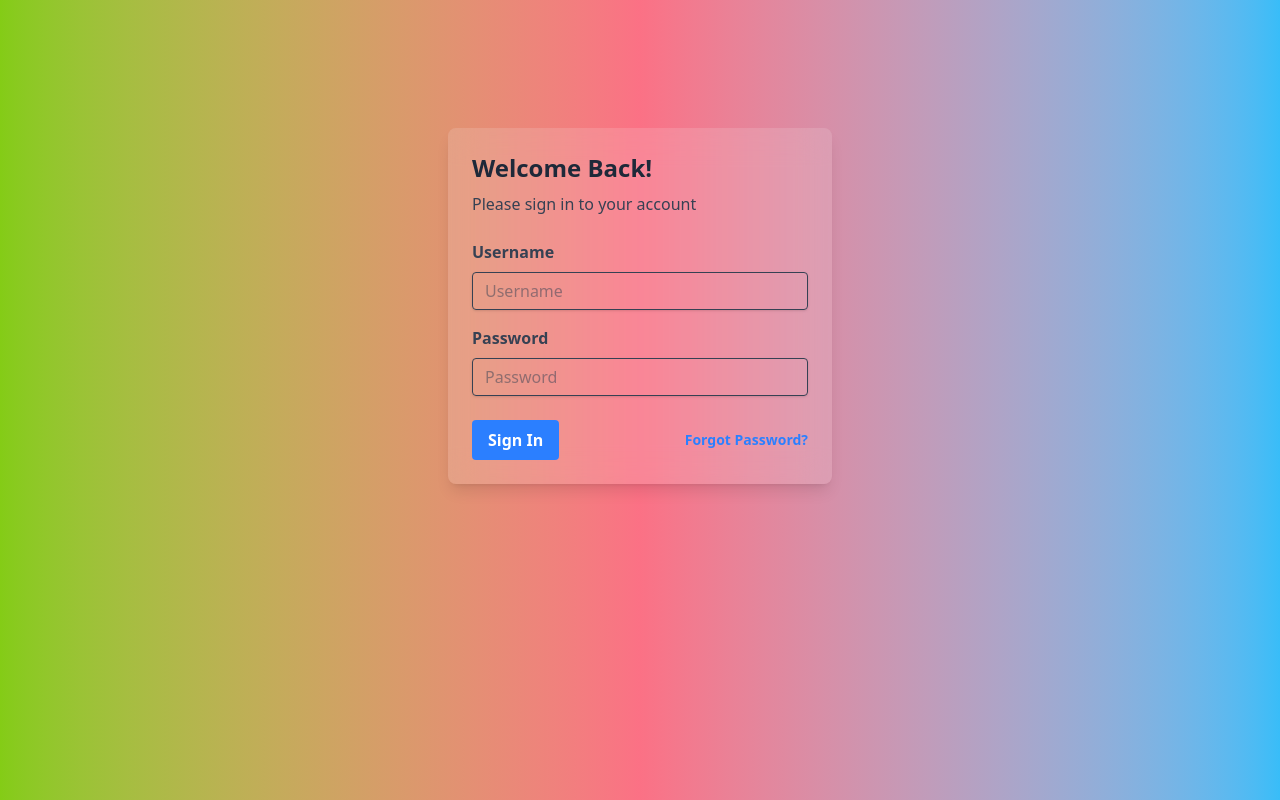
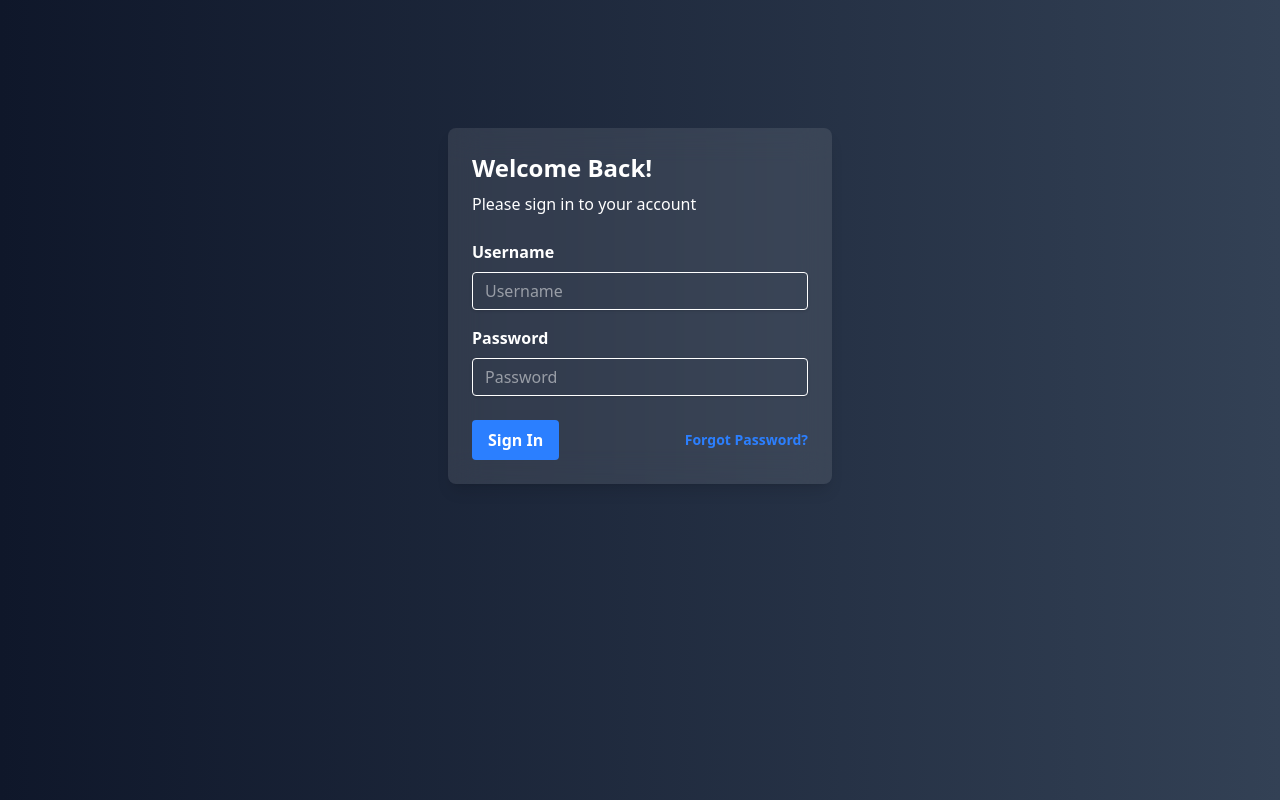
Before and after one commit to DeliciousBoy/frostybear-frontend, a Vue app: page / in a window 1280 px wide. Built offline with nearby package versions, Linux system fonts and the light colour scheme.

Commit message:
Update LoginPage styling and main.css for improved theming and readability

```diff
--- a/src/assets/main.css
+++ b/src/assets/main.css
@@ -4,9 +4,9 @@
 
 /* Custom styles */
 .bg-custom-gradient {
-  @apply bg-gradient-to-l from-[#38bdf8] via-[#fb7185] to-[#84cc16];
+  @apply bg-gradient-to-r from-[#0f172a] to-[#334155];
 }
 
 .glass-morphism {
-  @apply bg-gray-100/15 bg-clip-padding backdrop-filter backdrop-blur-lg;
+  @apply bg-gray-100/10 bg-clip-padding backdrop-filter backdrop-blur-lg;
 }
--- a/src/components/LoginPage.vue
+++ b/src/components/LoginPage.vue
@@ -9,27 +9,27 @@
       class="glass-morphism max-w-sm rounded-lg overflow-hidden shadow-lg mx-auto"
     >
       <div class="p-6">
-        <h2 class="text-2xl font-bold text-gray-800 mb-2">Welcome Back!</h2>
-        <p class="text-gray-700 mb-6">Please sign in to your account</p>
+        <h2 class="text-2xl font-bold text-white mb-2">Welcome Back!</h2>
+        <p class="text-white mb-6">Please sign in to your account</p>
         <!-- form -->
         <form>
           <div class="mb-4">
-            <label class="block text-gray-700 font-bold mb-2" for="username">
+            <label class="block text-white font-bold mb-2" for="username">
               Username
             </label>
             <input
-              class="shadow appearance-none border rounded w-full py-2 px-3 text-gray-700 leading-tight focus:outline-none focus:shadow-outline"
+              class="shadow appearance-none border rounded w-full py-2 px-3 text-white leading-tight focus:outline-none focus:shadow-outline"
               id="username"
               type="text"
               placeholder="Username"
             />
           </div>
           <div class="mb-6">
-            <label class="block text-gray-700 font-bold mb-2" for="password">
+            <label class="block text-white font-bold mb-2" for="password">
               Password
             </label>
             <input
-              class="shadow appearance-none border rounded w-full py-2 px-3 text-gray-700 leading-tight focus:outline-none focus:shadow-outline"
+              class="shadow appearance-none border rounded w-full py-2 px-3 text-white leading-tight focus:outline-none focus:shadow-outline"
               id="password"
               type="password"
               placeholder="Password"
```
